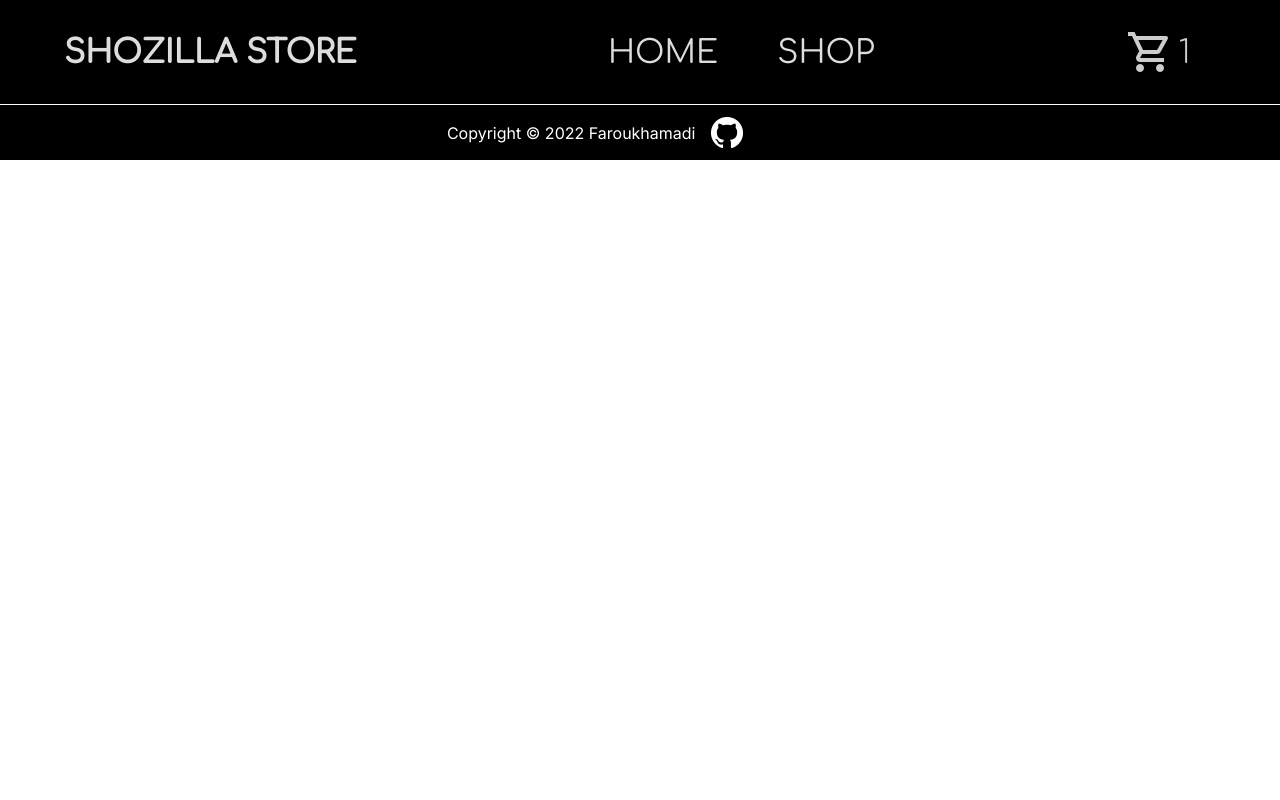
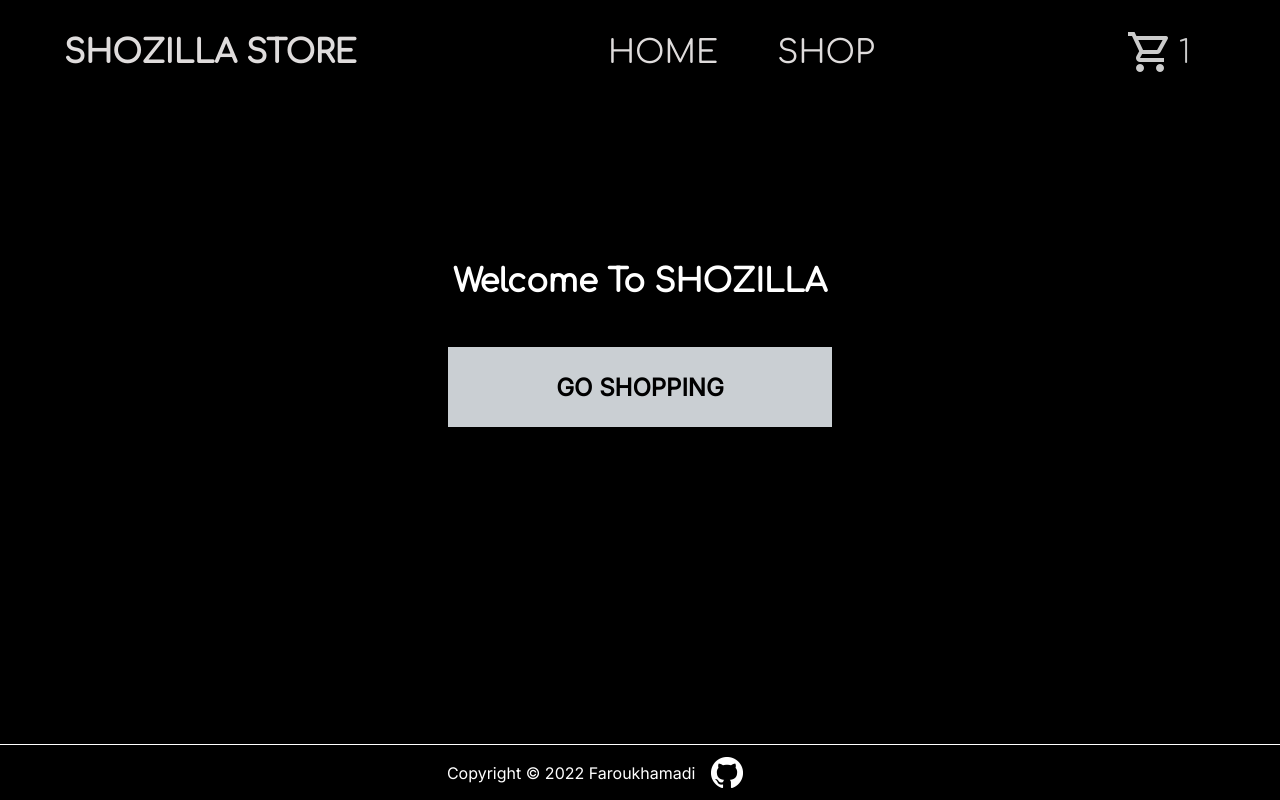
Before and after one commit to Faroukhamadi/shopping-cart, a React (Create React App) app: page / in a window 1280 px wide. Built offline with nearby package versions, Linux system fonts and the light colour scheme; the HTML template or start-up script is replaced by a standard one; a web font is replaced by a local one.

Commit message:
add more links

```diff
--- a/src/App.js
+++ b/src/App.js
@@ -15,6 +15,7 @@ import amine from './images/amine.png';
 import courtVisionLo from './images/court-vision-lo.png';
 import momo from './images/momo.png';
 import sport from './images/sport.png';
+import Home from './components/Home';
 
 const App = () => {
   const [info, setInfo] = useState([
@@ -23,95 +24,95 @@ const App = () => {
       price: 40,
       index: 0,
       source: airForceO7,
+      count: 0,
     },
     {
       name: 'Nike Air Force Ala',
       price: 69,
       index: 1,
       source: airForceAla,
+      count: 0,
     },
     {
       name: 'Nike Air Force GORE',
       price: 54,
       index: 2,
       source: airForceGore,
+      count: 0,
     },
     {
       name: 'Nike Air Max Fama200',
       price: 19,
       index: 3,
       source: airMax1,
+      count: 0,
     },
     {
       name: 'Nike Air Max 2',
       price: 10,
       index: 4,
       source: airMax2,
+      count: 0,
     },
     {
       name: 'Nike Air Max Centre Ville',
       price: 25,
       index: 5,
       source: airMax3,
+      count: 0,
     },
     {
       name: 'Nike Air Jordan Amine',
       price: 70,
       index: 6,
       source: amine,
+      count: 0,
     },
     {
       name: 'Nike Court Vision',
       price: 55,
       index: 7,
       source: courtVisionLo,
+      count: 0,
     },
     {
       name: 'Nike Air Force MOMO',
       price: 43,
       index: 8,
       source: momo,
+      count: 0,
     },
     {
       name: 'Nike Air Max 3',
       price: 45,
       index: 9,
       source: sport,
+      count: 0,
     },
   ]);
 
+  const [cart, setCart] = useState([]);
+
   const RouteLinks = info.map((item, index) => (
-    <Route path={`${item.index}`} element={<Product item={item} />} />
+    <Route
+      path={`${item.index}`}
+      element={<Product item={item} setInfo={setInfo} info={info} />}
+    />
   ));
 
   return (
     <div className="app">
-      <Header />
       <BrowserRouter>
+        <Header />
         <Routes>
+          <Route path="/" element={<Home />} />
           <Route path="/shop" element={<Main info={info} />} />
           {RouteLinks}
         </Routes>
+        <Footer />
       </BrowserRouter>
-      <Footer />
     </div>
   );
 };
 
 export default App;
-{
-  /*
-//   return (
-//     <div className="main">
-//       <BrowserRouter>
-//         <Routes>
-//           <Route path="/shop" element={<Products info={info} />} />
-//           {RouteLinks}
-//         </Routes>
-//       </BrowserRouter>
-//     </div>
-//   );
-// };
-
-// export default Main; */
-}
--- a/src/components/Header.js
+++ b/src/components/Header.js
@@ -1,12 +1,27 @@
 import React from 'react';
+import { useNavigate } from 'react-router-dom';
 import cart from '../images/cart.png';
 
+// onClick={() => navigate(`/${product.index}`, { replace: true })}
+
 const Header = () => {
+  const navigate = useNavigate();
+
   return (
     <div className="header">
       <h1 className="logo">SHOZILLA STORE</h1>
-      <h1 className="links link1">HOME</h1>
-      <h1 className="links link2">SHOP</h1>
+      <h1
+        className="links link1"
+        onClick={() => navigate('/', { replace: true })}
+      >
+        HOME
+      </h1>
+      <h1
+        className="links link2"
+        onClick={() => navigate('/shop', { replace: true })}
+      >
+        SHOP
+      </h1>
       <a href="#">
         <img src={cart} alt="cart" />
         <h1>1</h1>
--- /dev/null
+++ b/src/components/Home.js
@@ -0,0 +1,19 @@
+import React from 'react';
+import { useNavigate } from 'react-router-dom';
+
+const Home = () => {
+  const navigate = useNavigate();
+
+  // onClick={() => navigate(`/${product.index}`, { replace: true })}
+
+  return (
+    <div className="home">
+      <h1>Welcome To SHOZILLA</h1>
+      <button onClick={() => navigate('/shop', { replace: true })}>
+        GO SHOPPING
+      </button>
+    </div>
+  );
+};
+
+export default Home;
--- a/src/components/Product.js
+++ b/src/components/Product.js
@@ -4,10 +4,9 @@ import cart from '../images/cart.png';
 import arrow from '../images/arrow.png';
 import { useNavigate } from 'react-router-dom';
 
-// onClick={() => navigate(`/${product.index}`, { replace: true })}
-
 const Product = (props) => {
   const navigate = useNavigate();
+  // const newArray = [...props.item]
   return (
     <div className="prod">
       <img className="prod-pic" src={props.item.source} alt="shoe" />
@@ -18,6 +17,19 @@ const Product = (props) => {
           <button className="prod-buy">
             <img src={cart} alt="cart" /> ADD TO CART
           </button>
+          <div className="prod-count">
+            <button
+              onClick={() =>
+                props.setInfo({ ...props.item, count: props.item.count + 1 })
+              }
+
+              // onClick={() => props.setInfo(props.item[index])}
+            >
+              -
+            </button>
+            <p>{props.item.count}</p>
+            <button>+</button>
+          </div>
         </div>
         <div className="container2">
           <h2
--- a/src/index.css
+++ b/src/index.css
@@ -19,6 +19,7 @@ body,
 }
 
 .header {
+  z-index: 1;
   justify-content: space-between;
   background-color: black;
   color: #dfdcdc;
@@ -182,6 +183,38 @@ a {
   opacity: 0.6;
 }
 
+.home {
+  background-color: black;
+  height: 80vh;
+  color: white;
+  display: flex;
+  flex-direction: column;
+  justify-content: flex-start;
+  align-items: center;
+  font-family: 'Comfortaa';
+}
+
+.home > h1 {
+  margin-top: 10rem;
+}
+
+.home > button {
+  width: 30vw;
+  height: 10vh;
+  margin-top: 3rem;
+  background-color: rgb(202, 207, 211);
+  border: none;
+  cursor: pointer;
+  font-family: 'Inter';
+  font-weight: 900;
+  font-size: x-large;
+  transition: 300ms opacity ease-in-out;
+}
+
+.home > button:hover {
+  opacity: 0.4;
+}
+
 .prod {
   background-color: black;
   height: 80vh;
@@ -225,6 +258,7 @@ a {
   transition: 1s background-color cubic-bezier(0.165, 0.84, 0.44, 1);
   border-radius: 7px;
   margin-top: 2rem;
+  font-size: large;
 }
 
 .prod-buy:hover {
@@ -238,3 +272,25 @@ a {
 .prod-back {
   cursor: pointer;
 }
+
+.prod-count {
+  display: flex;
+  margin-top: 2rem;
+}
+
+.prod-count > button {
+  background-color: black;
+  color: white;
+  border: 1px solid white;
+  cursor: pointer;
+  width: 2rem;
+  font-family: 'Comfortaa';
+  font-weight: 900;
+  font-size: large;
+}
+
+.prod-count > p {
+  border: 1px solid white;
+  cursor: default;
+  padding: 5px;
+}
```
